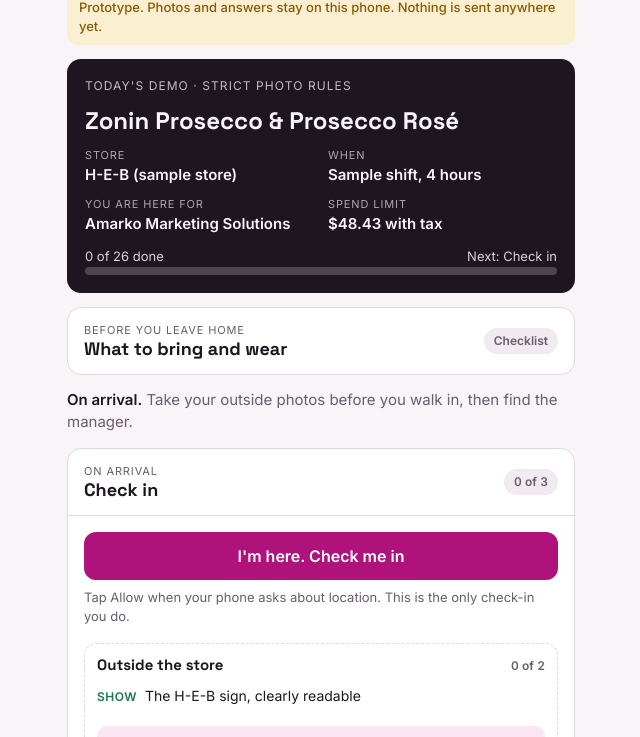
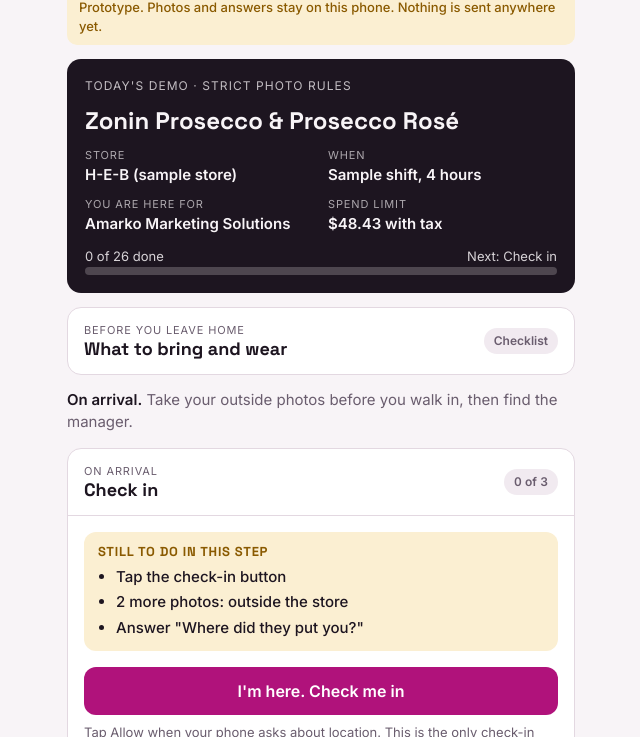
Before and after one commit to ironpier2-alt/tle-at-store-hub, a plain HTML site: page zonin/index.html in a window 1280 px wide. Shown: the part 63-800 px from the top of the page, without its empty margins (319-959 px from the left). Drawn offline with Linux system fonts and the light colour scheme.

Commit message:
Show what is left to do in each step and name each photo
Co-Authored-By: Claude Fable 5.2 <noreply@anthropic.com>

```diff
--- a/zonin/index.html
+++ b/zonin/index.html
@@ -155,6 +155,10 @@ details.help dl{margin:0 0 12px;display:flex;flex-direction:column;gap:10px}
 details.help dt{font-weight:600;font-size:14px}
 details.help dd{margin:2px 0 0;font-size:14px;color:var(--muted)}
 
+.todo{background:var(--warn-soft);border-radius:12px;padding:12px 14px}
+.todo h3{font-size:13px;letter-spacing:.06em;text-transform:uppercase;color:var(--warn);margin-bottom:6px}
+.todo ul{margin:0;padding-left:18px;font-size:15px;font-weight:500;display:flex;flex-direction:column;gap:3px}
+.todo.ok{background:var(--good-soft);color:var(--good);font-weight:600;font-size:15px}
 .send{background:var(--surface);border:1px solid var(--line);border-radius:var(--r);padding:16px;display:flex;flex-direction:column;gap:12px}
 .send h2{font-size:18px}
 .missing{margin:0;padding-left:18px;font-size:14px;color:var(--muted)}
@@ -224,8 +228,8 @@ details.help dd{margin:2px 0 0;font-size:14px;color:var(--muted)}
 const CAP=48.43;
 const PRODUCTS=[{id:'pros',name:'Zonin Prosecco 187ml'},{id:'rose',name:'Zonin Prosecco Rosé 187ml'}];
 const SLOTS={
-  outside:{n:2,title:'Outside the store',yes:['The H-E-B sign, clearly readable'],no:[]},
-  inside:{n:4,title:'Inside the store, general views',yes:['A wide view of the aisle or department around your table'],no:['A price you can read']},
+  outside:{n:2,title:'Outside the store',yes:['The H-E-B sign, clearly readable'],no:[],shots:['The front of the store with the H-E-B sign','You, with the H-E-B sign behind you']},
+  inside:{n:4,title:'Inside the store, general views',yes:['A wide view of the aisle or department around your table'],no:['A price you can read'],shots:['The aisle or area where your table is','The same area from farther back','The department sign or aisle marker nearest your table','One more wide view of the store near your table']},
   tableNo:{n:1,title:'Your table, without you',yes:['The whole table and black cloth','The acrylic sign and the 21+ sign','Only the 187ml bottles'],no:['A price you can read']},
   tableBA:{n:1,title:'Your table, with you behind it',yes:['You behind the fully set table','The acrylic sign'],no:['A price you can read'],tip:'Ask a store associate to take this one.'},
   shoppers:{n:10,min:6,title:'Shoppers tasting the wine',yes:['The sample cup in their hand','The table sign, whenever you can','Someone you have not photographed yet'],no:['A shopper holding only a bottle','A price you can read'],tip:'Ask before you take it. A different person in every photo.'},
@@ -256,6 +260,7 @@ const val=k=>has(k)?esc(S[k]):'';
 const clock=d=>d.toLocaleTimeString([], {hour:'numeric',minute:'2-digit'});
 const want=id=>S.blocked&&(id==='outside'||id==='inside')?1:SLOTS[id].n;
 const got=id=>photos[id].length>=want(id);
+const ph=(id,label)=>{const left=want(id)-photos[id].length;return[left>0?`${left} more photo${left>1?'s':''}: ${label}`:label,left<=0]};
 
 const num=(k,label)=>`<label class="f"><span>${label}</span><input type="text" inputmode="decimal" id="f-${k}" data-k="${k}" value="${val(k)}"></label>`;
 const text=(k,label)=>`<label class="f"><span>${label}</span><input type="text" id="f-${k}" data-k="${k}" value="${val(k)}"></label>`;
@@ -280,7 +285,7 @@ const NORMAL=[
    <div class="say"><small>Say this to the manager</small><p>"Hi, I'm with Amarko Marketing Solutions. I'm here to sample Zonin Prosecco and Prosecco Rosé today. Where would you like me to set up?"</p></div>
    ${seg('where','Where did they put you?',['Tasting room','Sales floor, with stanchions','Sales floor, no stanchions'])}<p class="alert" id="dryMsg"></p>
    ${help('arrive')}<button class="btn quiet" type="button" id="blockBtn">I cannot run this demo: no product, or the manager said no</button>`,
-  need:()=>[['Check in',has('checkin')],['2 photos outside the store',got('outside')],['Where you are set up',has('where')]]},
+  need:()=>[['Tap the check-in button',has('checkin')],ph('outside','outside the store'),['Answer "Where did they put you?"',has('where')]]},
  {id:'setup',when:'Before you start',title:'Buy, count and set up',coach:'Count the shelf, buy only what is on the list, then build the table.',
   body:()=>`${prodBlock(START_F)}
    <div class="card"><h3>Buy exactly this</h3><ul class="buy">
@@ -290,32 +295,32 @@ const NORMAL=[
      <p class="note">Your limit is $${CAP} with tax. Keep the receipt and every empty bottle.</p></div>
    <div class="card"><h3>Before any table photo</h3>${TABLE.map(([k,l])=>tick(k,l)).join('')}</div>
    ${slot('tableNo')}${slot('tableBA')}${slot('inside')}${help('setup')}`,
-  need:()=>[...PRODUCTS.map(p=>[`Shelf count: ${p.name}`,has(p.id+'_countIn')]),...TABLE.map(([k,l])=>[l,has(k)]),['Table photo without you',got('tableNo')],['Table photo with you',got('tableBA')],['4 photos inside the store',got('inside')]]},
+  need:()=>[...PRODUCTS.map(p=>[`Shelf count: ${p.name}`,has(p.id+'_countIn')]),...TABLE.map(([k,l])=>[l,has(k)]),ph('tableNo','your table, without you'),ph('tableBA','your table, with you behind it'),ph('inside','inside the store')]},
  {id:'during',when:'During the demo',title:'Pour, talk, photograph',coach:'A different shopper in every photo, cup in hand. Start early: you need 10.',
   body:()=>`<div class="card"><h3>Every pour</h3><ul class="plain"><li>Wait for the shopper to come to you</li><li>Check their ID</li><li>Pour 1 oz, then tell them about the wine</li></ul></div>
    <div class="tally"><span class="lbl">Samples poured</span><button type="button" class="minus" id="tMinus" aria-label="Take one off">−</button><output id="tOut">0</output><button type="button" id="tPlus" aria-label="Add one sample">+</button></div>
    ${slot('shoppers')}
    <div class="card"><h3>Four things shoppers said</h3><p class="note">Write them down as you hear them. Four are required.</p>${COMMENTS.map(i=>text('c'+i,'Comment '+i)).join('')}</div>${help('during')}`,
-  need:()=>[['Samples poured',(S.poured||0)>0],['10 photos of different shoppers tasting',got('shoppers')],...COMMENTS.map(i=>['Shopper comment '+i,has('c'+i)])]},
+  need:()=>[['Count your samples with the + button',(S.poured||0)>0],ph('shoppers','different shoppers tasting'),...COMMENTS.map(i=>['Shopper comment '+i,has('c'+i)])]},
  {id:'wrap',when:'Last 15 minutes',title:'Count up and photograph your receipt',coach:'Count the shelf again and get the receipt in before it gets lost.',
   body:()=>`${prodBlock(END_F)}${slot('receipt')}${num('receiptTotal','Receipt total $')}<p class="alert" id="capMsg"></p>${help('wrap')}`,
-  need:()=>[...PRODUCTS.flatMap(p=>END_F.map(([k,l])=>[`${l}: ${p.name}`,has(p.id+'_'+k)])),['Receipt photo',got('receipt')],['Receipt total',has('receiptTotal')]]},
+  need:()=>[...PRODUCTS.flatMap(p=>END_F.map(([k,l])=>[`${l}: ${p.name}`,has(p.id+'_'+k)])),ph('receipt','your receipt'),['Receipt total',has('receiptTotal')]]},
  {id:'report',when:'Before you leave',title:'Manager signs',coach:'Hand your phone to the manager to sign, then send everything before you walk out.',
   body:()=>`${text('mgrName','Store manager full name')}
    <div class="f"><div class="sigrow"><span style="font-size:13px;font-weight:500;color:var(--muted)">Store manager signature</span><button type="button" class="link" id="sigClear">Clear</button></div>
    <canvas class="sig" id="sig" aria-label="Signature box. Hand the phone to the manager to sign."></canvas></div>${help('report')}`,
-  need:()=>[['Manager name',has('mgrName')],['Manager signature',signed]]}
+  need:()=>[['Manager name',has('mgrName')],['Manager signs in the box',signed]]}
 ];
 const BLOCKED=[
  {id:'arrive',when:'On arrival',title:'Check in',coach:'Check in so there is a record that you came.',
   body:()=>`<div id="checkin"></div>${slot('outside')}`,
-  need:()=>[['Check in',has('checkin')],['1 photo outside the store',got('outside')]]},
+  need:()=>[['Tap the check-in button',has('checkin')],ph('outside','outside the store')]},
  {id:'blocked',when:'Demo could not run',title:'Show what happened',coach:'You still report and you still get three photos: outside, inside, and the shelf.',
   body:()=>`<p class="alert soft">Contact your TLE coordinator now, before you leave the store.</p>
    ${seg('why','What stopped the demo?',['Product not in stock','Manager said no','Something else'])}
    <label class="f"><span>What happened, and who you spoke to</span><textarea id="f-whyNote" data-k="whyNote" style="min-height:76px">${val('whyNote')}</textarea></label>
    ${slot('inside')}${slot('shelf')}${help('blocked')}<button class="btn ghost" type="button" id="unblockBtn">Go back. I can run the demo after all</button>`,
-  need:()=>[['What stopped the demo',has('why')],['What happened',has('whyNote')],['1 photo inside the store',got('inside')],['Photo of the shelf',got('shelf')]]}
+  need:()=>[['What stopped the demo',has('why')],['What happened',has('whyNote')],ph('inside','inside the store'),ph('shelf','the shelf where the wine should be')]}
 ];
 const stages=()=>S.blocked?BLOCKED:NORMAL;
 
@@ -323,7 +328,7 @@ const host=document.getElementById('stages');
 let sig=null,ctx=null,drawing=false;
 function render(openId){
   signed=false;
-  host.innerHTML=stages().map(s=>`<details class="stage" id="st-${s.id}"><summary><div class="stitle"><div class="when">${s.when}</div><h2>${s.title}</h2></div><span class="chip" id="chip-${s.id}"></span></summary><div class="sbody">${s.body()}</div></details>`).join('');
+  host.innerHTML=stages().map(s=>`<details class="stage" id="st-${s.id}"><summary><div class="stitle"><div class="when">${s.when}</div><h2>${s.title}</h2></div><span class="chip" id="chip-${s.id}"></span></summary><div class="sbody"><div class="todo" id="todo-${s.id}" aria-live="polite"></div>${s.body()}</div></details>`).join('');
   drawCheckin();
   Object.keys(SLOTS).forEach(id=>{if(document.getElementById('slot-'+id))drawSlot(id)});
   sig=document.getElementById('sig');
@@ -366,7 +371,7 @@ function drawSlot(id){
     if(n<sl.min){t=`${sl.min-n} more to reach the minimum. Under ${sl.min} different people, the event is rejected and has to be redone.`;c='msg bad'}
     else if(n<need){t=`Minimum met. Keep going: ${need} is the target.`}
     else{t='Target met. More photos of new people only help.';c='msg good'}
-  }
+  }else if(n<need){const left=need-n;t=(sl.shots&&!S.blocked?`Next photo: ${sl.shots[n]}. `:'')+`${left} more needed.`}
   if(off){t=(t?t+' ':'')+`${off} photo${off>1?'s have':' has'} no location. Turn location on and retake if you can.`;c='msg bad'}
   m.textContent=t;m.className=c;
 }
@@ -378,6 +383,9 @@ function refresh(){
     const c=document.getElementById('chip-'+s.id);
     c.textContent=d===list.length?'Done':`${d} of ${list.length}`;
     c.className='chip'+(d===list.length?' done':d>0?' part':'');
+    const td=document.getElementById('todo-'+s.id);
+    td.className='todo'+(d===list.length?' ok':'');
+    td.innerHTML=d===list.length?'Everything in this step is done.':`<h3>Still to do in this step</h3><ul>${list.filter(x=>!x[1]).map(x=>`<li>${esc(x[0])}</li>`).join('')}</ul>`;
     if(d<list.length){if(!next)next=s;miss.push(`${s.title}: ${list.length-d} left`)}
   });
   document.getElementById('barText').textContent=`${done} of ${total} done`;
```
